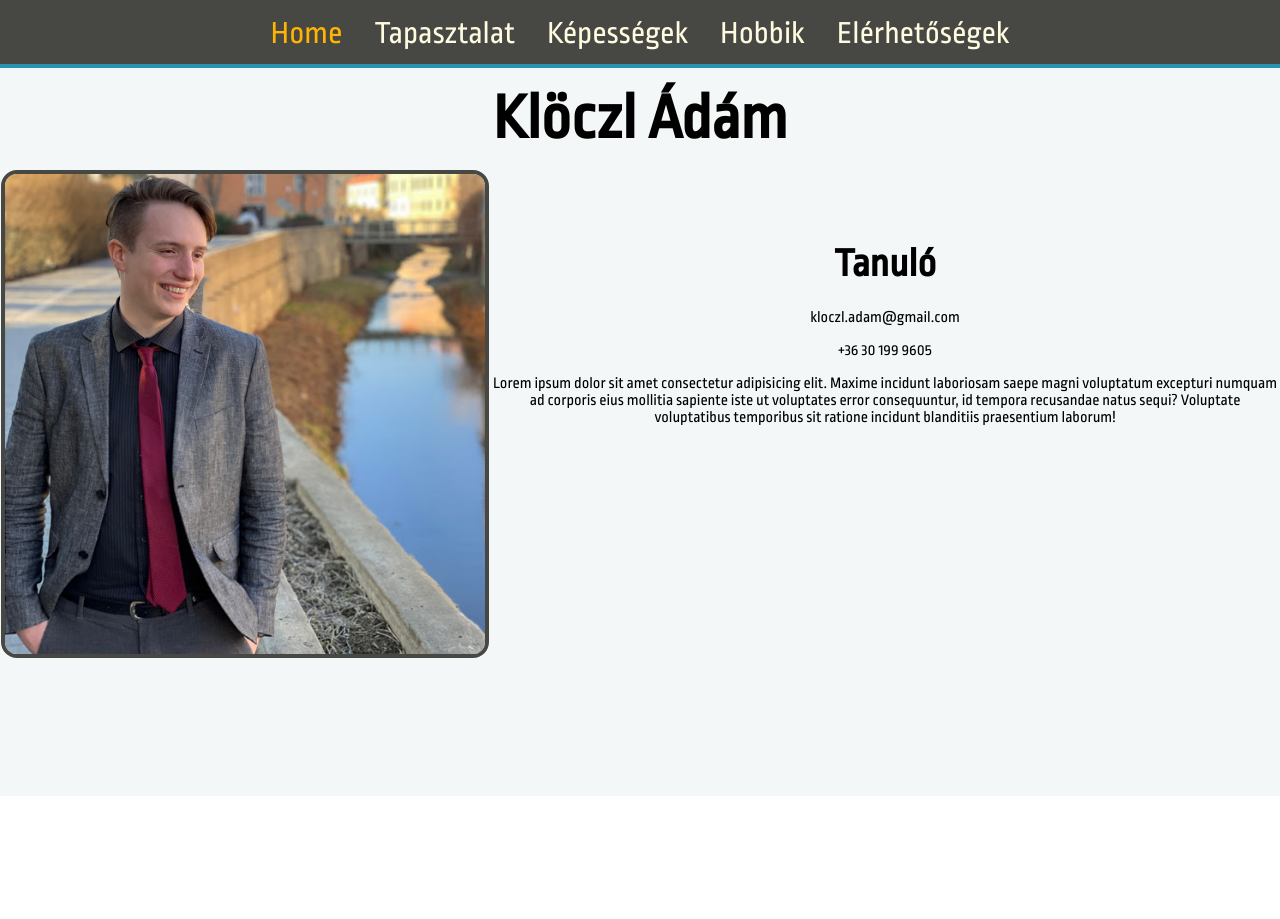
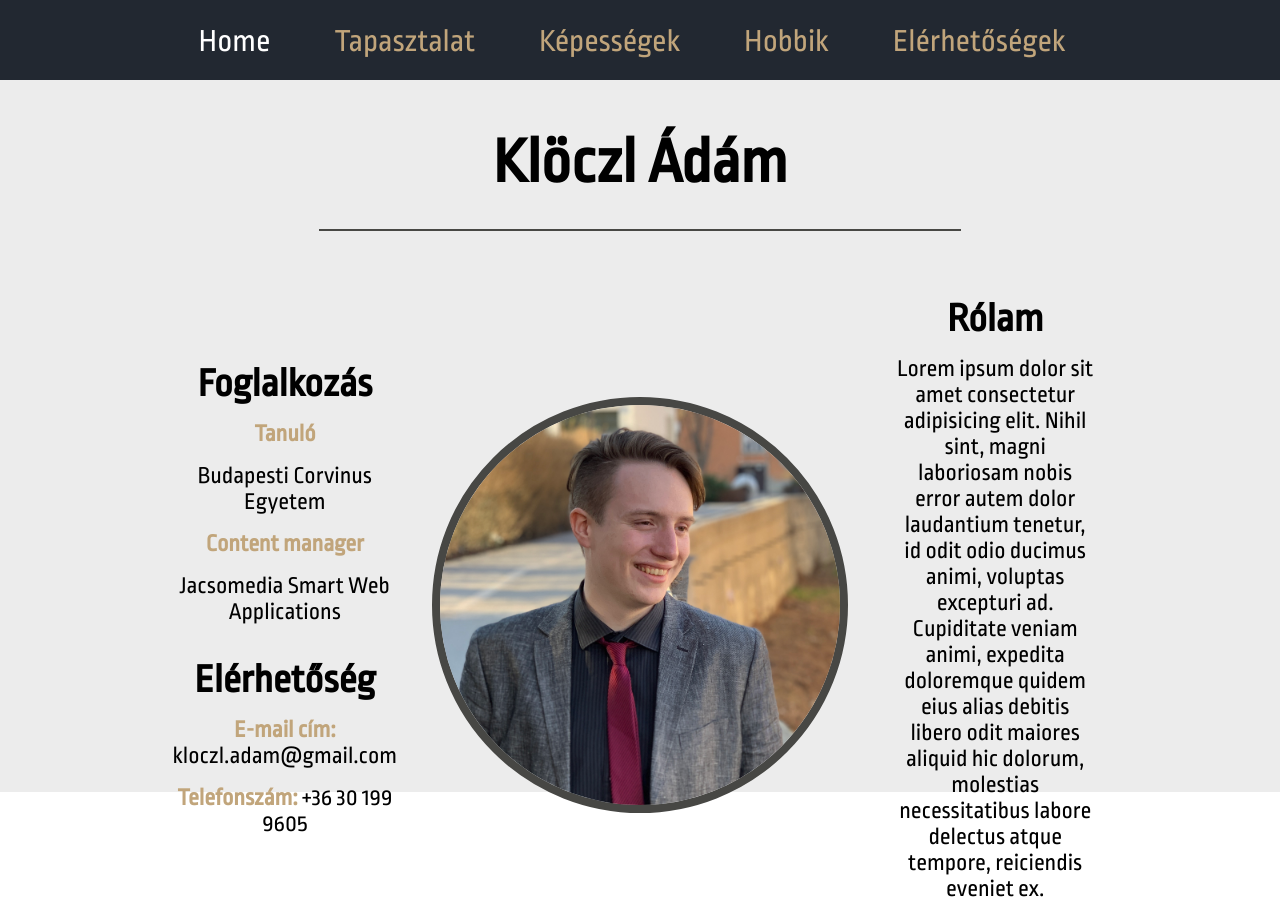
Before and after one commit to AdamK18/myCV, a React (Create React App) app: page / in a window 1280 px wide. Before the commit the page ends 800 px from the top, so only its background shows below. Built offline with nearby package versions, Linux system fonts and the light colour scheme; a web font is replaced by a local one.

Commit message:
redesigned homepage

```diff
--- a/src/App.js
+++ b/src/App.js
@@ -2,14 +2,17 @@ import React from "react";
 import "./App.css";
 import Header from "./components/Header";
 import "./styles/main.css";
-import Intro from "./components/Introduction";
+import Home from "./components/Home";
+import Experience from './components/Experience'
 
 function App() {
   return (
     <div className="App">
       <Header></Header>
       <div className='main'>
-        <Intro></Intro>
+      <Home></Home>
+        {/*<Experience></Experience>*/}
+
       </div>
     </div>
   );
--- /dev/null
+++ b/src/components/Experience.js
@@ -0,0 +1,11 @@
+import React from 'react';
+
+const Experience = () => {
+    return (
+        <div>
+            <h1>Tapasztalat</h1>
+        </div>
+    );
+}
+
+export default Experience;
--- a/src/components/Header.js
+++ b/src/components/Header.js
@@ -7,19 +7,19 @@ function Header() {
         <div className='header'>
             <ul>
                 <li>
-                    <a style={{color: '#ffb400'}} href="index.html">Home</a>
+                    <a style={{color: '#ffffff'}} href="index.html">Home</a>
                 </li>
                 <li>
-                    <a href="index.html">Tapasztalat</a>
+                    <a style={{color: '#c1a57b'}} href="index.html">Tapasztalat</a>
                 </li>
                 <li>
-                    <a href="index.html">Képességek</a>
+                    <a style={{color: '#c1a57b'}} href="index.html">Képességek</a>
                 </li>
                 <li>
-                    <a href="index.html">Hobbik</a>
+                    <a style={{color: '#c1a57b'}} href="index.html">Hobbik</a>
                 </li>
                 <li>
-                    <a href="index.html">Elérhetőségek</a>
+                    <a style={{color: '#c1a57b'}} href="index.html">Elérhetőségek</a>
                 </li>
             </ul>
         </div>
--- /dev/null
+++ b/src/components/Home.js
@@ -0,0 +1,65 @@
+import React, { Component } from "react";
+import roundpic from "../images/CV-pic-round.png";
+import "../styles/home.css";
+
+class Home extends Component {
+  constructor(props) {
+    super(props);
+
+    this.state = {
+      name: "Klöczl Ádám",
+      email: "kloczl.adam@gmail.com",
+      phone: "+36 30 199 9605",
+      uni: "Budapesti Corvinus Egyetem",
+      szak: "Gazdaságinformatika",
+      company: "Jacsomedia Smart Web Applications",
+    };
+  }
+
+  render() {
+    const { name, email, phone, uni, szak, company } = this.state;
+    return (
+      <div>
+        <h1 className="h1">{name}</h1>
+        <hr className="separation" />
+        <table>
+          <tr>
+            <td className="col1">
+              <h2>Foglalkozás</h2>
+              <p>
+                <b>Tanuló</b>
+              </p>
+              <p>
+                {uni}
+              </p>
+              <p>
+                <b>Content manager</b>
+              </p>
+              <p>
+                {company}
+              </p>
+              <h2>Elérhetőség</h2>
+              <p>
+                <b>E-mail cím:</b> {email}
+              </p>
+              <p>
+                <b>Telefonszám:</b> {phone}
+              </p>
+            </td>
+            <td className="col2">
+              <img className="roundpic" src={roundpic} alt="" />
+            </td>
+            <td className="col3">
+              <h2>Rólam</h2>
+              <p className="rolam">
+                Lorem ipsum dolor sit amet consectetur adipisicing elit. Nihil sint, magni laboriosam nobis error autem dolor laudantium tenetur, id odit odio ducimus animi, voluptas excepturi ad. Cupiditate veniam animi, expedita doloremque quidem eius alias debitis libero odit maiores aliquid hic dolorum, molestias necessitatibus labore delectus atque tempore, reiciendis eveniet ex.
+              </p>
+            </td>
+          </tr>
+        </table>
+      </div>
+    );
+  }
+}
+
+export default Home;
--- a/src/components/Introduction.js
+++ /dev/null
@@ -1,40 +0,0 @@
-import React, { Component } from "react";
-import pic from "../images/cv-pic.png";
-import "../styles/introduction.css";
-
-class Introduction extends Component {
-  constructor(props) {
-    super(props);
-
-    this.state = {
-      name: "Klöczl Ádám",
-      email: "kloczl.adam@gmail.com",
-      phone: "+36 30 199 9605",
-    };
-  }
-
-  render() {
-    const { name, email, phone } = this.state;
-    return (
-      <div>
-        <h1>{name}</h1>
-        <table>
-          <tr>
-            <td className="col1">
-              <img src={pic} alt="profile pic" />
-            </td>
-            <td className="col2">
-                <h2>Tanuló</h2>
-                <p>{email}</p>
-                <p>{phone}</p>
-                <p>            Lorem ipsum dolor sit amet consectetur adipisicing elit. Maxime incidunt laboriosam saepe magni voluptatum excepturi numquam ad corporis eius mollitia sapiente iste ut voluptates error consequuntur, id tempora recusandae natus sequi? Voluptate voluptatibus temporibus sit ratione incidunt blanditiis praesentium laborum!
-                </p>
-            </td>
-          </tr>
-        </table>
-      </div>
-    );
-  }
-}
-
-export default Introduction;
--- a/src/styles/header.css
+++ b/src/styles/header.css
@@ -1,9 +1,9 @@
 .header{
-    background-color: #474744;
+    background-color: #222831;
     position: sticky;
     top: 0;
-    height: 8vh;
-    border-bottom: 0.5vh solid #2994b2;
+    height: 10vh;
+    vertical-align: auto;
 }
 ul{
     margin: 0;
@@ -11,8 +11,10 @@ ul{
 }
 li{
     display: inline-block;
-    margin: 2vh;
+    margin: 3vh;
     font-size: 4vh;
+    vertical-align: auto;
+    margin-right: 5vh;
 }
 a{
     color: #fffbe0;
--- /dev/null
+++ b/src/styles/home.css
@@ -0,0 +1,55 @@
+.details{
+    display: inline-block;
+}
+table{
+    border-spacing: 0;
+    width: 100%;
+}
+.col1{
+    width: 33%;
+    text-align: center;
+    padding-left: 18vh;
+}
+.col2{
+    width: 33%;
+    text-align: center;
+    padding-top: 4vh;
+}
+.col3{
+    width: 33%;
+    text-align: center;
+    padding-right: 18vh;
+}
+.h1{
+    font-size: 8vh;
+    margin-bottom: 4vh;
+    margin-top: 0;
+    padding-top: 6vh;
+}
+h2{
+    font-size: 5vh;
+    margin-bottom: 1vh;
+}
+p{
+    font-size: 3vh;
+    margin: 2vh;
+}
+b{
+    color: #c1a57b;
+}
+.rolam{
+    padding-left: 3vh;
+    padding-right: 3vh;
+}
+
+.roundpic{
+    width: 50vh;
+    border-radius: 50%;
+    border: 1vh solid #474744;
+}
+.separation{
+    width: 50vw;
+    border: 0.2vh solid #474744;
+    margin-top: 3vh;
+    margin-bottom: 4vh;
+}
--- a/src/styles/introduction.css
+++ /dev/null
@@ -1,32 +0,0 @@
-img{
-    display: inline-block;
-    width: 60vh;
-    border-radius: 2vh;
-    border: 0.5vh solid #474744;
-}
-.details{
-    display: inline-block;
-}
-table{
-    border-spacing: 0;
-    width: 100%;
-    text-align: center;
-}
-.col1{
-    width: 30%;
-}
-.col2{
-    padding-top: 5vh;
-    width: 70%;
-    vertical-align: top;
-}
-h1{
-    padding-top: 2vh;
-    font-size: 8vh;
-    margin-bottom: 2vh;
-    margin-top: 0;
-}
-h2{
-    font-size: 5vh;
-    margin-bottom: 3vh;
-}
--- a/src/styles/main.css
+++ b/src/styles/main.css
@@ -1,5 +1,6 @@
 .main{
     width: 100%;
-    height: 91vh;
-    background-color: #f4f7f7;
+    height: 89vh;
+    background-color: #ececec;
+    min-height: 600px;
 }
```
Also changed, not shown: src/images/CV-pic-round.png (added), src/images/cv-pic.png (deleted).
